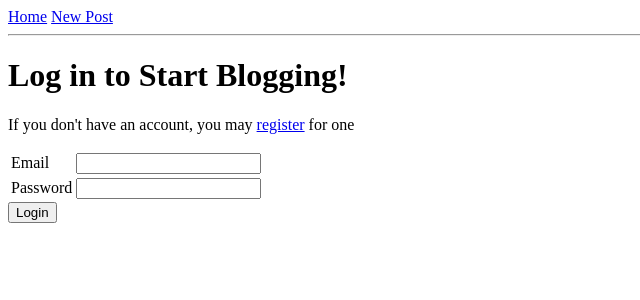
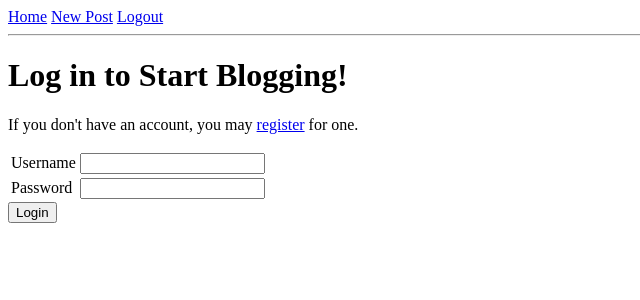
Before and after one commit to Pocolius/blogz, a Flask app: page /login in a window 1280 px wide. Shown: the top 300 px of the page, without its empty margins (0-640 px from the left). Run offline with Flask 2, Linux system fonts and the light colour scheme.

Commit message:
Progress made - site is functioning

```diff
--- a/main.py
+++ b/main.py
@@ -6,7 +6,7 @@
 #redirects to /blog after deleting the user from the session
 #add a User class
 
-from flask import Flask, flash, request, redirect, render_template
+from flask import Flask, flash, request, redirect, render_template, session
 from flask_sqlalchemy import SQLAlchemy
 
 app = Flask(__name__)
@@ -14,6 +14,7 @@ app.config['DEBUG'] = True
 app.config['SQLALCHEMY_DATABASE_URI'] = 'mysql+pymysql://blogz:password@localhost:8889/blogz'
 app.config['SQLALCHEMY_ECHO'] = True
 db = SQLAlchemy(app)
+app.secret_key = 'y337kGcys&zP3B'
 
 #TODO - verify constructor objects are accurate as well as foreign key setup
 class Blog(db.Model):
@@ -23,9 +24,10 @@ class Blog(db.Model):
     body = db.Column(db.String(500))
     owner_id = db.Column(db.Integer, db.ForeignKey('user.id'))
 
-    def __init__(self, title, body):
+    def __init__(self, title, body, author):
         self.title = title
         self.body = body
+        self.author = author
 
 #TODO - verify blogs relationship works properly as well as maybe constructor?
 class User(db.Model):
@@ -33,10 +35,10 @@ class User(db.Model):
     id = db.Column(db.Integer, primary_key=True)
     username = db.Column(db.String(120), unique=True)
     password = db.Column(db.String(120))
-    blogs = db.relationship('Blog', backref='owner')
+    blogs = db.relationship('Blog', backref='author')
 
-    def __init__(self, username, password, blogs):
-        self.uesrname = username
+    def __init__(self, username, password):
+        self.username = username
         self.password = password
 
 @app.route('/blog', methods=['POST', 'GET'])
@@ -57,7 +59,7 @@ def newpost():
     if request.method == 'POST':
         blog_title = request.form['title']
         blog_content = request.form['body']
-        #something here for user
+        blog_author = User.query.filter_by(username=session['username']).first()
         error = ''
 
         if blog_content == '' or blog_title == '':
@@ -68,11 +70,11 @@ def newpost():
             blog_title=blog_title, blog_content=blog_content, error=error)
 
         else:
-            new_blog = Blog(blog_title, blog_content)
+            new_blog = Blog(blog_title, blog_content, blog_author)
             db.session.add(new_blog)
             db.session.commit()
 
-            recent_post = Blog.query.filter_by(title=blog_title).first()
+            recent_post = Blog.query.filter_by(body=blog_content).first()
             id = recent_post.id
             blog = Blog.query.filter_by(id=id).first()
             return redirect("/blog?id=" + str(id))
@@ -80,22 +82,21 @@ def newpost():
     else:
         return render_template('newpost.html', title="Build-A-Blog - New Post")
 
-#####################New code added here - need to decide what to use##############################
 @app.before_request
 def require_login():
-    allowed_routes = ['login', 'register']
-    if request.endpoint not in allowed_routes and 'email' not in session:
+    allowed_routes = ['login', 'signup']
+    if request.endpoint not in allowed_routes and 'username' not in session:
         return redirect('/login')
 
 
 @app.route('/login', methods=['POST', 'GET'])
 def login():
     if request.method == 'POST':
-        email = request.form['email']
+        username = request.form['username']
         password = request.form['password']
-        user = User.query.filter_by(email=email).first()
+        user = User.query.filter_by(username=username).first()
         if user and user.password == password:
-            session['email'] = email
+            session['username'] = username
             flash("Logged in")
             return redirect('/')
         else:
@@ -104,64 +105,49 @@ def login():
     return render_template('login.html')
 
 
-@app.route('/register', methods=['POST', 'GET'])
-def register():
+@app.route('/signup', methods=['POST', 'GET'])
+def signup():
     if request.method == 'POST':
-        email = request.form['email']
+        username = request.form['username']
         password = request.form['password']
         verify = request.form['verify']
 
         # TODO - validate user's data
 
-        existing_user = User.query.filter_by(email=email).first()
+        existing_user = User.query.filter_by(username=username).first()
         if not existing_user:
-            new_user = User(email, password)
+            new_user = User(username, password)
             db.session.add(new_user)
             db.session.commit()
-            session['email'] = email
+            session['username'] = username
             return redirect('/')
         else:
             # TODO - user better response messaging
             return "<h1>Duplicate user</h1>"
 
-    return render_template('register.html')
+    return render_template('signup.html')
 
 @app.route('/logout')
 def logout():
-    del session['email']
+    del session['username']
     return redirect('/')
 
 
 @app.route('/', methods=['POST', 'GET'])
 def index():
 
-    owner = User.query.filter_by(email=session['email']).first()
+    author = User.query.filter_by(username=session['username']).first()
 
     if request.method == 'POST':
-        task_name = request.form['task']
-        new_task = Task(task_name, owner)
-        db.session.add(new_task)
+        blog_title = request.form['title']
+        blog_content = request.form['body']
+        new_post = Blog(blog_title, blog_content, author)
+        db.session.add(new_post)
         db.session.commit()
 
-    tasks = Task.query.filter_by(completed=False,owner=owner).all()
-    completed_tasks = Task.query.filter_by(completed=True,owner=owner).all()
-    return render_template('todos.html',title="Get It Done!",
-        tasks=tasks, completed_tasks=completed_tasks)
-
-
-@app.route('/delete-task', methods=['POST'])
-def delete_task():
-
-    task_id = int(request.form['task-id'])
-    task = Task.query.get(task_id)
-    task.completed = True
-    db.session.add(task)
-    db.session.commit()
-
-    return redirect('/')
-
-#####################END NEW CODE BEING ADDED#################################
-
+    blogs = Blog.query.filter_by(author=author).all()
+    return render_template('blog.html',title="Blogz",
+        blogs=blogs)
 
 if __name__ == '__main__':
     app.run()
--- a/templates/base.html
+++ b/templates/base.html
@@ -11,6 +11,7 @@
     <nav>
     <a href='/blog'>Home</a>
     <a href='/newpost'>New Post</a>
+    <a href='/logout'>Logout</a>
     <hr />
     </nav>
 
--- a/templates/login.html
+++ b/templates/login.html
@@ -2,13 +2,13 @@
 
 {% block content %}
 <h1>Log in to Start Blogging!</h1>
-<p>If you don't have an account, you may <a href="/signup">register</a> for one</p>
+<p>If you don't have an account, you may <a href="/signup">register</a> for one.</p>
 <form action="/login" method="post">
     <table>
         <tr>
-            <td><label for="email">Email</label></td>
+            <td><label for="username">Username</label></td>
             <td>
-                <input name="email" type="email" value="{{ email }}">
+                <input name="username" type="text" value="{{ username }}">
             </td>
         </tr>
         <tr>
--- a/templates/signup.html
+++ b/templates/signup.html
@@ -5,9 +5,9 @@
 <form action="/signup" method="post">
     <table>
         <tr>
-            <td><label for="email">Email</label></td>
+            <td><label for="username">Username</label></td>
             <td>
-                <input name="email" type="email" value="{{ email }}">
+                <input name="username" type="text" value="{{ username }}">
             </td>
         </tr>
         <tr>
@@ -23,7 +23,7 @@
             </td>
         </tr>
     </table>
-    <input type="submit" value="Register">
+    <input type="submit" value="Sign Up!">
 </form>
 
 {% endblock %}
```
Also changed, not shown: templates/holding.txt (deleted).
